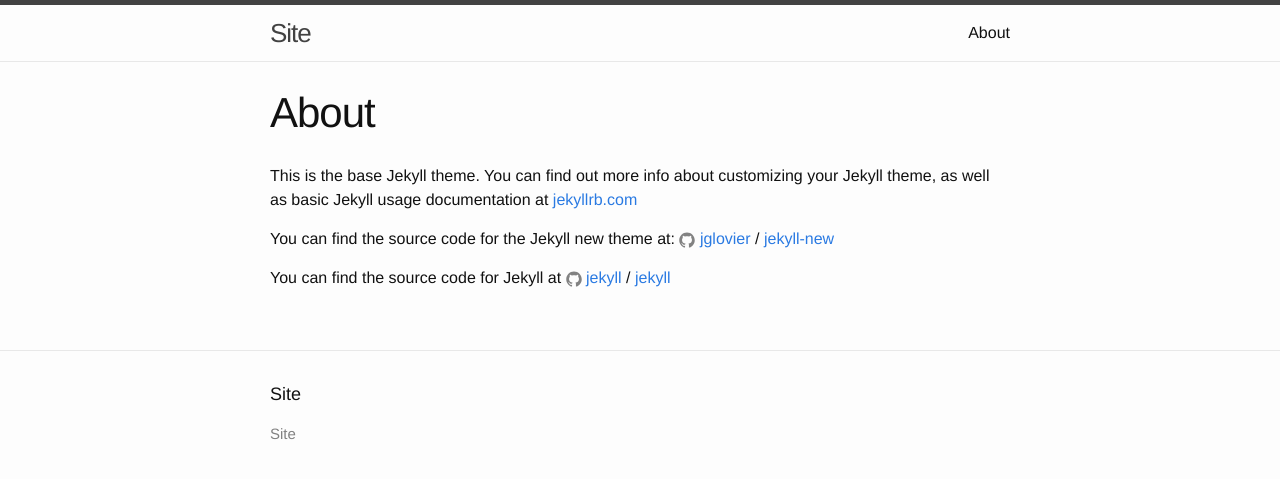
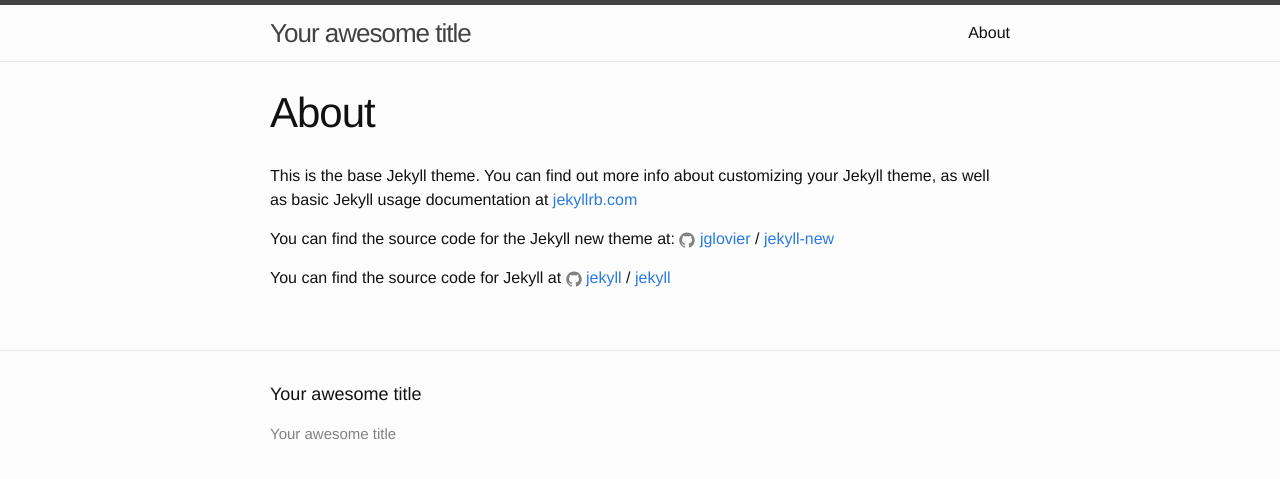
Before and after one commit to NotRealChefs/Site, a Jekyll site: the page built from about.md, in a window 1280 px wide. Shown: the top 479 px of the page. Built offline with Jekyll 4.4.1, drawn with Linux system fonts in a browser that asks for light colours; part of the change alters nothing that is shown.

Commit message:
Updated Config

```diff
--- a/_config.yml
+++ b/_config.yml
@@ -1,13 +1,6 @@
-<<<<<<< HEAD
-# Welcome to Jekyll!
-#
-# This config file is meant for settings that affect your whole blog, values
-# which you are expected to set up once and rarely need to edit after that.
-# For technical reasons, this file is *NOT* reloaded automatically when you use
-# 'jekyll serve'. If you change this file, please restart the server process.
-
-# Site settings
-title: "Not Real Chefs"
+---
+title: Your awesome title
+timezone: UTC
 collections:
   posts:
     title: Posts
@@ -15,17 +8,3 @@ collections:
   uploads:
     title: Uploads
     output: true
-email: your-email@domain.com
-description: > # this means to ignore newlines until "baseurl:"
-  Write an awesome description for your new site here. You can edit this
-  line in _config.yml. It will appear in your document head meta (for
-  Google search results) and in your feed.xml site description.
-baseurl: "" # the subpath of your site, e.g. /blog
-url: "http://notrealchefs.com" # the base hostname & protocol for your site
-twitter_username: "notrealchefs"
-instagram_username: "notrealchefs"
-baseurl: ''
-url: http://yourdomain.com
-twitter_username: jekyllrb
-github_username: jekyll
-markdown: kramdown
```
